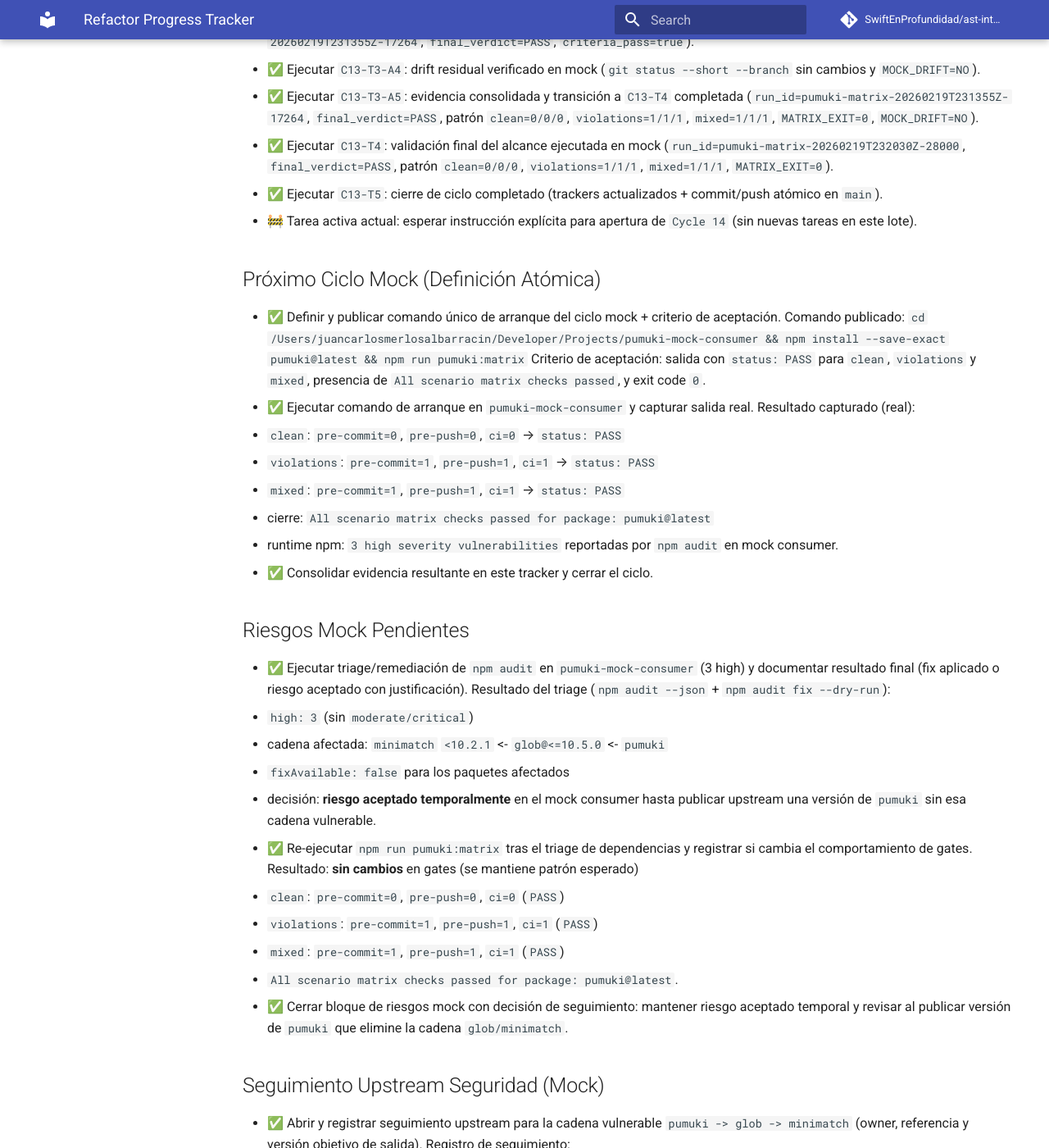
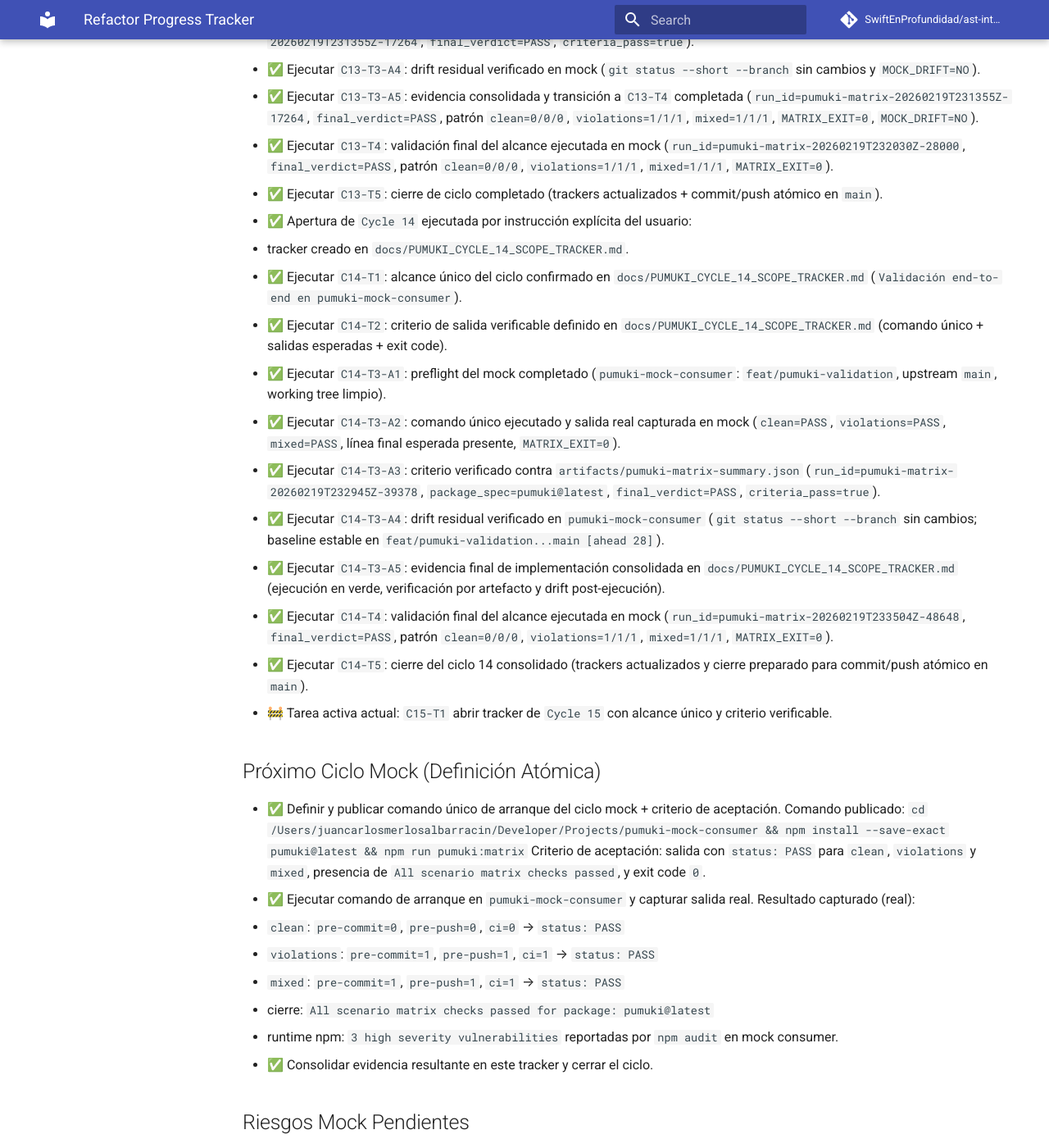
Before and after one commit to SwiftEnProfundidad/ast-intelligence-hooks, an MkDocs documentation site: the page built from docs/REFRACTOR_PROGRESS.md, in a window 1280 px wide and 1400 px high, scrolled down 10491 px. Shown: the whole window at 82% size. Built offline with MkDocs 1.6.1 and Material for MkDocs 9.7.7, drawn with Linux system fonts in a browser that asks for light colours; comment, search, counter and statistics services are not loaded.

Commit message:
docs(cycle-14): close cycle 14 tracker and update refactor progress

```diff
--- a/docs/REFRACTOR_PROGRESS.md
+++ b/docs/REFRACTOR_PROGRESS.md
@@ -233,7 +233,18 @@ Estado consolidado del refactor con seguimiento de tareas y evidencia del avance
 - ✅ Ejecutar `C13-T3-A5`: evidencia consolidada y transición a `C13-T4` completada (`run_id=pumuki-matrix-20260219T231355Z-17264`, `final_verdict=PASS`, patrón `clean=0/0/0`, `violations=1/1/1`, `mixed=1/1/1`, `MATRIX_EXIT=0`, `MOCK_DRIFT=NO`).
 - ✅ Ejecutar `C13-T4`: validación final del alcance ejecutada en mock (`run_id=pumuki-matrix-20260219T232030Z-28000`, `final_verdict=PASS`, patrón `clean=0/0/0`, `violations=1/1/1`, `mixed=1/1/1`, `MATRIX_EXIT=0`).
 - ✅ Ejecutar `C13-T5`: cierre de ciclo completado (trackers actualizados + commit/push atómico en `main`).
-- 🚧 Tarea activa actual: esperar instrucción explícita para apertura de `Cycle 14` (sin nuevas tareas en este lote).
+- ✅ Apertura de `Cycle 14` ejecutada por instrucción explícita del usuario:
+  - tracker creado en `docs/PUMUKI_CYCLE_14_SCOPE_TRACKER.md`.
+- ✅ Ejecutar `C14-T1`: alcance único del ciclo confirmado en `docs/PUMUKI_CYCLE_14_SCOPE_TRACKER.md` (`Validación end-to-end en pumuki-mock-consumer`).
+- ✅ Ejecutar `C14-T2`: criterio de salida verificable definido en `docs/PUMUKI_CYCLE_14_SCOPE_TRACKER.md` (comando único + salidas esperadas + exit code).
+- ✅ Ejecutar `C14-T3-A1`: preflight del mock completado (`pumuki-mock-consumer`: `feat/pumuki-validation`, upstream `main`, working tree limpio).
+- ✅ Ejecutar `C14-T3-A2`: comando único ejecutado y salida real capturada en mock (`clean=PASS`, `violations=PASS`, `mixed=PASS`, línea final esperada presente, `MATRIX_EXIT=0`).
+- ✅ Ejecutar `C14-T3-A3`: criterio verificado contra `artifacts/pumuki-matrix-summary.json` (`run_id=pumuki-matrix-20260219T232945Z-39378`, `package_spec=pumuki@latest`, `final_verdict=PASS`, `criteria_pass=true`).
+- ✅ Ejecutar `C14-T3-A4`: drift residual verificado en `pumuki-mock-consumer` (`git status --short --branch` sin cambios; baseline estable en `feat/pumuki-validation...main [ahead 28]`).
+- ✅ Ejecutar `C14-T3-A5`: evidencia final de implementación consolidada en `docs/PUMUKI_CYCLE_14_SCOPE_TRACKER.md` (ejecución en verde, verificación por artefacto y drift post-ejecución).
+- ✅ Ejecutar `C14-T4`: validación final del alcance ejecutada en mock (`run_id=pumuki-matrix-20260219T233504Z-48648`, `final_verdict=PASS`, patrón `clean=0/0/0`, `violations=1/1/1`, `mixed=1/1/1`, `MATRIX_EXIT=0`).
+- ✅ Ejecutar `C14-T5`: cierre del ciclo 14 consolidado (trackers actualizados y cierre preparado para commit/push atómico en `main`).
+- 🚧 Tarea activa actual: `C15-T1` abrir tracker de `Cycle 15` con alcance único y criterio verificable.
 
 ## Próximo Ciclo Mock (Definición Atómica)
 - ✅ Definir y publicar comando único de arranque del ciclo mock + criterio de aceptación.
```
Also changed, not shown: docs/PUMUKI_CYCLE_14_SCOPE_TRACKER.md (added, +84 -0 lines).
